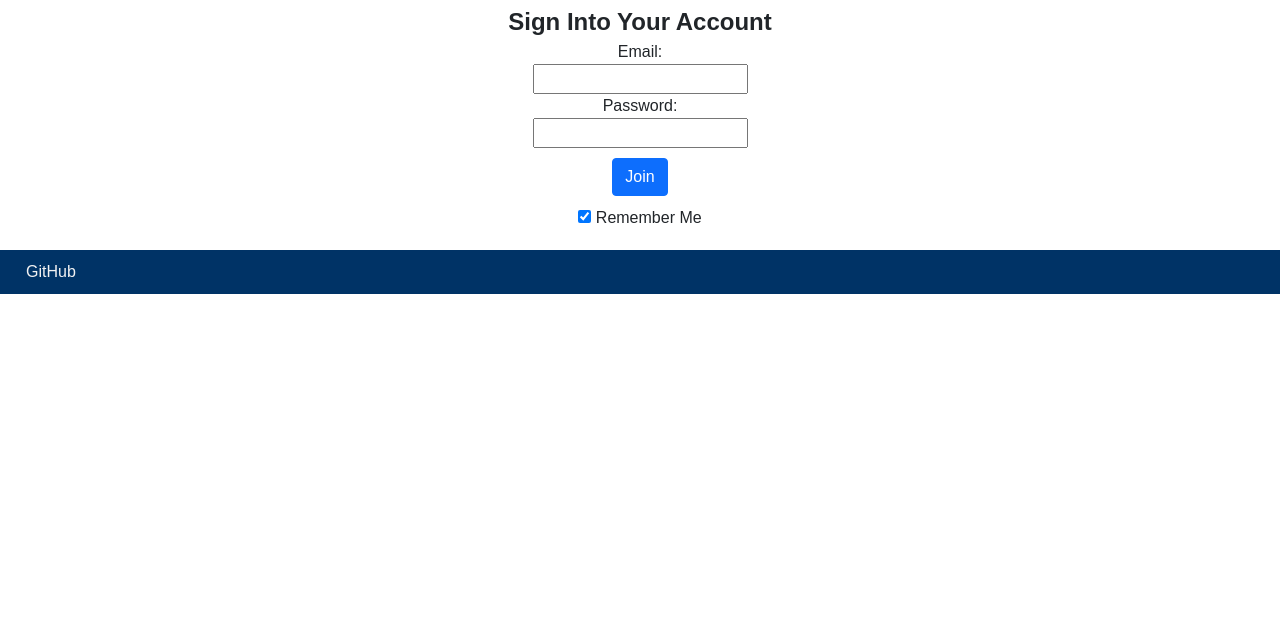
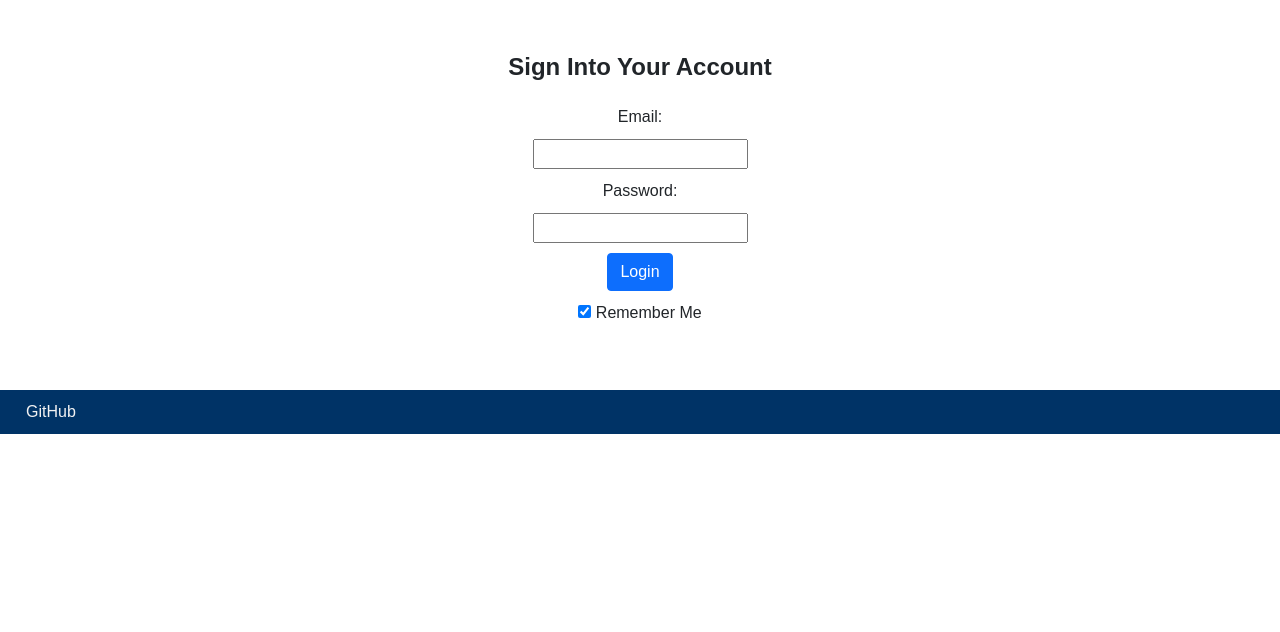
Before and after one commit to spencer-s-hodson/startup, a plain HTML site: page index.html in a window 1280 px wide. Shown: the part 168-800 px from the top of the page. Drawn offline with nearby package versions, Linux system fonts and the light colour scheme.

Commit message:
login done

```diff
--- a/index.html
+++ b/index.html
@@ -8,7 +8,7 @@
     </head>
     <body>
         <header class="nav">
-            <img src="SPENCERTUTORSLOGO.png" alt="Profile Picture" width="150"></td>
+            <img src="SPENCERTUTORSLOGO.png" alt="Profile Picture" width="150" height="100%"></td>
             <nav class="navigation">
                 <a class="nav" href="home.html">Home</a>
                 <a class="nav" href="messages.html">Messages</a>
@@ -17,13 +17,13 @@
             </nav>
         </header>
         <main class="login">
-          <div style="font-size: 1.5rem;"><b>Sign Into Your Account</b></div>
-          <div>Email:</div>
+          <div style="font-size: 1.5rem; margin-top: 45px; margin-bottom: 20px;"><b>Sign Into Your Account</b></div>
+          <div style="margin-bottom: 10px;">Email:</div>
           <input type="text">
-          <div>Password:</div>
+          <div style="margin-bottom: 10px; margin-top: 10px;">Password:</div>
           <input type="text">
-          <div style="margin: 10px;"><a href="https://byu.zoom.us/my/spencerhodson" class="btn btn-primary">Join</a></div>
-          <div><input type="checkbox" checked> Remember Me</div>
+          <div style="margin: 10px;"><a href="https://byu.zoom.us/my/spencerhodson" class="btn btn-primary">Login</a></div>
+          <div style="margin-bottom: 45px;"><input type="checkbox" checked> Remember Me</div>
         </main>
         <footer>
             <a href="https://github.com/spencer-s-hodson/startup">GitHub</a>
```
